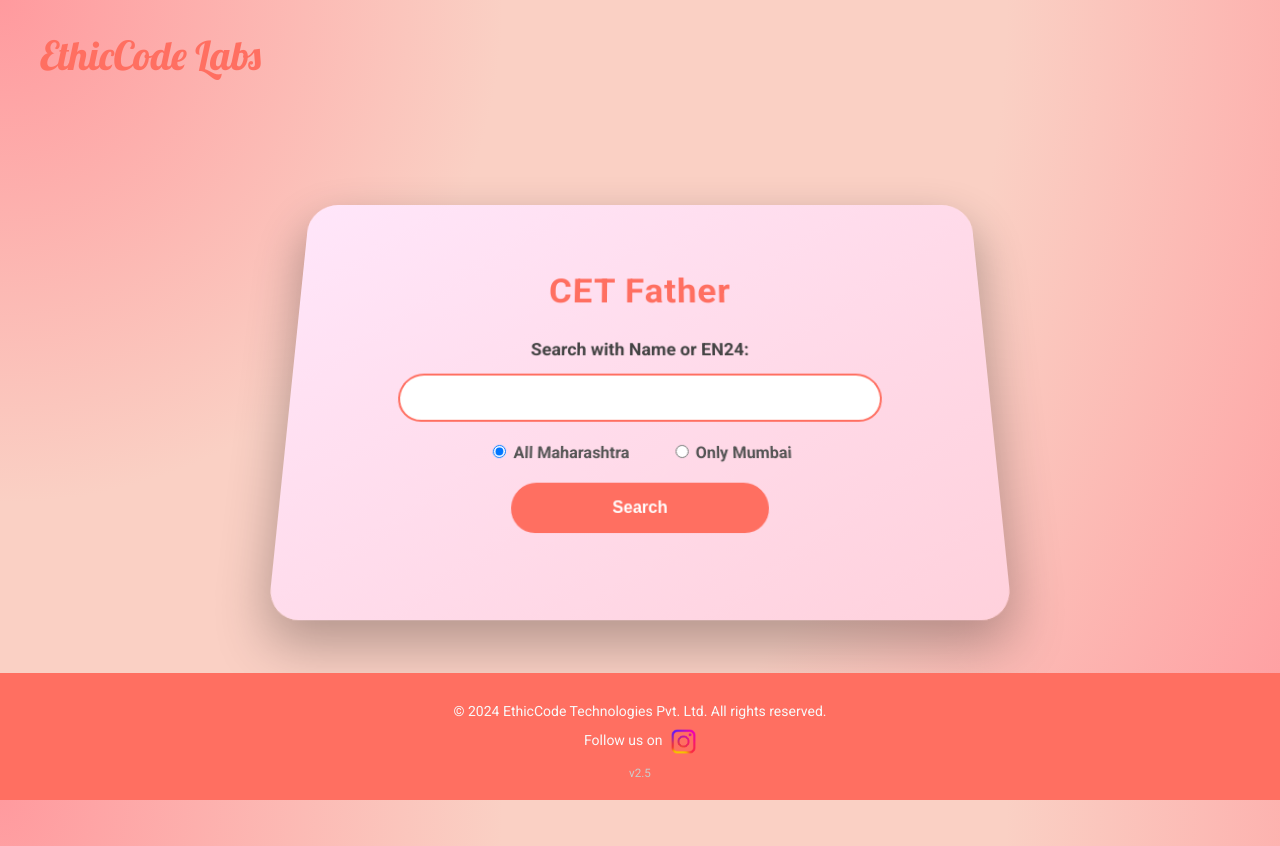
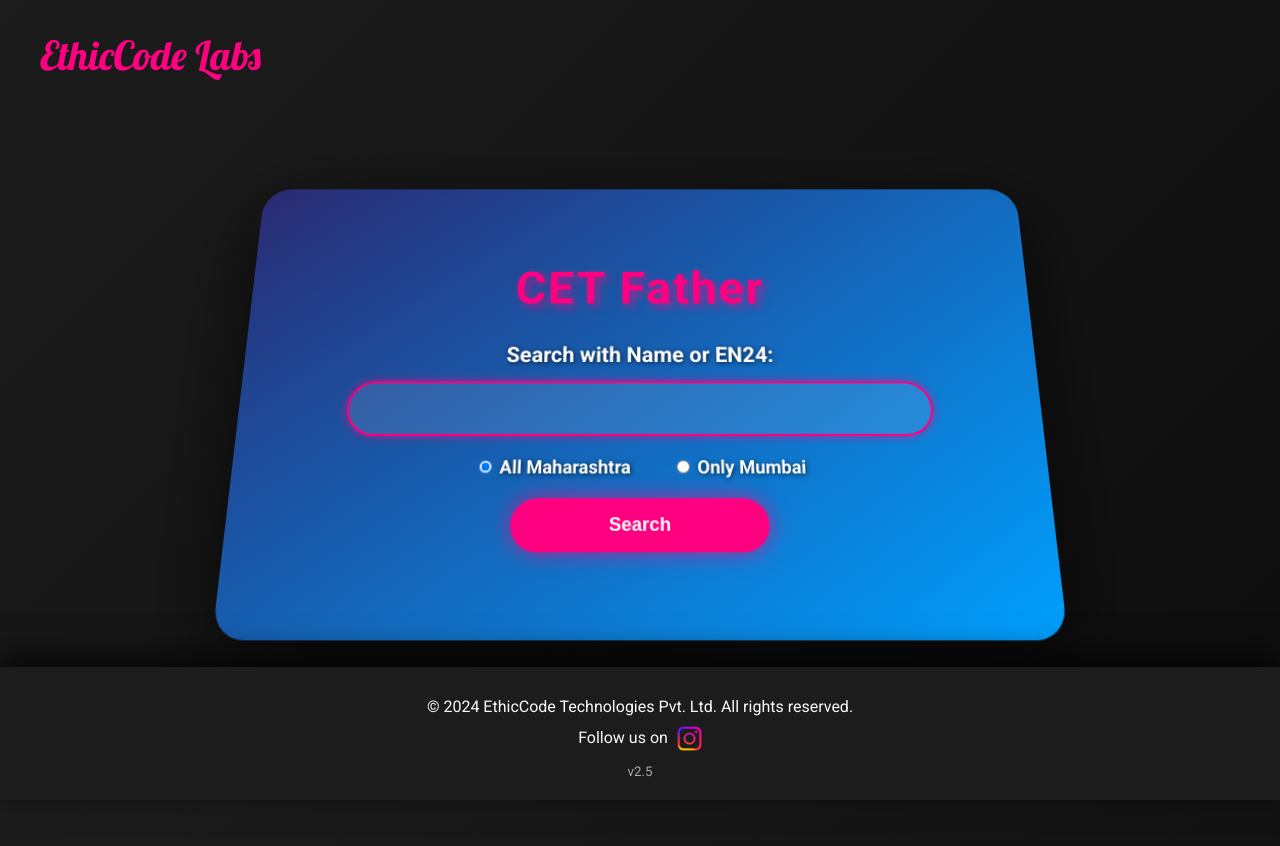
Before and after one commit to EthicCodes/CET-Father, a Flask app: page / in a window 1280 px wide; the page is wider, and only the part inside the window is pictured. Run offline with Flask 2, Linux system fonts and the light colour scheme.

Commit message:
Update style.css v2.5

```diff
--- a/static/style.css
+++ b/static/style.css
@@ -1,7 +1,7 @@
 /* Basic body style */
 body {
     font-family: 'Roboto', sans-serif;
-    background: radial-gradient(circle at top left, #ff9a9e, #fad0c4, #fad0c4, #ff9a9e);
+    background: linear-gradient(135deg, #1c1c1c, #0d0d0d);
     color: #fff;
     margin: 0;
     padding: 0;
@@ -14,7 +14,7 @@
     left: 40px;
     font-family: 'Lobster', cursive;
     font-size: 40px;
-    color: #ff6f61;
+    color: #ff0080;
     animation: bounce-in 2s ease-out;
 }
 
@@ -32,27 +32,29 @@
 }
 
 .search-card {
-    background: linear-gradient(145deg, #ffe6fa, #ffd1dc);
+    background: linear-gradient(145deg, #2a2a72, #009ffd);
     padding: 50px;
     border-radius: 30px;
-    box-shadow: 0 20px 50px rgba(0, 0, 0, 0.3);
+    box-shadow: 0 20px 80px rgba(0, 0, 0, 0.7);
     text-align: center;
     width: 100%;
-    max-width: 600px;
+    max-width: 700px;
     transition: all 0.5s ease;
+    transform: scale(1);
 }
 
 .search-card:hover {
-    transform: translateY(-20px) scale(1.05);
-    box-shadow: 0 30px 70px rgba(0, 0, 0, 0.5);
+    transform: translateY(-20px) scale(1.1);
+    box-shadow: 0 30px 100px rgba(0, 0, 0, 1);
 }
 
 h1 {
-    color: #ff6f61;
+    color: #ff0080;
     margin-bottom: 30px;
-    font-size: 36px;
-    font-weight: 700;
-    letter-spacing: 1px;
+    font-size: 48px;
+    font-weight: 900;
+    letter-spacing: 2px;
+    text-shadow: 4px 4px 10px rgba(255, 0, 128, 0.6);
     position: relative;
     animation: fade-in 2s ease-in;
 }
@@ -65,24 +67,30 @@
 
 label {
     margin-bottom: 15px;
-    color: #444;
+    color: #fff;
     font-weight: bold;
-    font-size: 18px;
+    font-size: 22px;
+    text-shadow: 1px 1px 5px rgba(0, 0, 0, 0.7);
 }
 
 input[type="text"] {
     padding: 15px;
     margin-bottom: 20px;
-    border: 2px solid #ff6f61;
+    border: 2px solid #ff0080;
     border-radius: 50px;
+    background: rgba(255, 255, 255, 0.1);
+    color: #fff;
     width: 100%;
-    max-width: 450px;
-    transition: border 0.3s ease;
+    max-width: 550px;
+    font-size: 18px;
+    transition: border 0.3s ease, box-shadow 0.3s ease;
     outline: none;
+    box-shadow: 0 0 10px rgba(255, 0, 128, 0.7);
 }
 
 input[type="text"]:focus {
     border-color: #ff4f81;
+    box-shadow: 0 0 20px rgba(255, 0, 128, 1);
 }
 
 .radio-buttons {
@@ -94,33 +102,36 @@
 .radio-buttons label {
     margin: 0 20px;
     font-weight: 600;
-    color: #555;
-    font-size: 16px;
+    color: #fff;
+    font-size: 18px;
+    text-shadow: 1px 1px 5px rgba(0, 0, 0, 0.7);
 }
 
 button {
     padding: 15px 40px;
-    background-color: #ff6f61;
+    background-color: #ff0080;
     color: white;
     border: none;
     border-radius: 50px;
-    cursor: pointer;
-    font-size: 16px;
+    font-size: 18px;
     font-weight: bold;
+    box-shadow: 0 0 20px rgba(255, 0, 128, 0.7);
     transition: all 0.4s ease;
     width: 100%;
     max-width: 250px;
     position: relative;
+    transform: scale(1);
 }
 
 button:hover {
     background-color: #ff4f81;
-    transform: translateY(-5px) scale(1.05);
+    box-shadow: 0 0 30px rgba(255, 0, 128, 1);
+    transform: scale(1.1) translateY(-5px);
 }
 
 button:active {
     transform: scale(0.95);
-    background-color: #ff2b56;
+    background-color: #ff1f56;
 }
 
 #results {
@@ -131,41 +142,47 @@
 }
 
 .result-card {
-    background: linear-gradient(135deg, #ff9a9e, #fad0c4);
-    border-radius: 20px;
+    background: linear-gradient(145deg, #ff0080, #ff4f81);
+    border-radius: 25px;
     padding: 20px;
     margin: 15px;
     width: 100%;
-    max-width: 450px;
+    max-width: 550px;
     color: white;
-    box-shadow: 0 10px 25px rgba(0, 0, 0, 0.3);
+    box-shadow: 0 20px 50px rgba(255, 0, 128, 0.7);
     text-align: center;
-    animation: fade-in-up 1s ease-in-out;
+    animation: glow-in 1s ease-in-out;
+}
+
+.result-card:hover {
+    box-shadow: 0 20px 60px rgba(255, 0, 128, 1);
+    transform: scale(1.05);
 }
 
 .result-card a {
-    color: #4bcffa;
+    color: #00f0ff;
     font-weight: bold;
+    font-size: 20px;
     text-decoration: none;
-    font-size: 16px;
-    transition: color 0.3s ease;
+    text-shadow: 2px 2px 5px rgba(0, 240, 255, 0.7);
+    transition: color 0.3s ease, text-shadow 0.3s ease;
 }
 
 .result-card a:hover {
-    color: #1e90ff;
-    text-decoration: underline;
+    color: #00e5ff;
+    text-shadow: 4px 4px 10px rgba(0, 240, 255, 1);
 }
 
 footer {
     text-align: center;
     padding: 20px 0;
-    background-color: #ff6f61;
+    background-color: #1c1c1c;
     color: #f8f9fa;
     position: fixed;
     width: 100%;
     bottom: 0;
-    font-size: 14px;
-    animation: slide-up 1s ease;
+    font-size: 16px;
+    box-shadow: 0 -10px 30px rgba(0, 0, 0, 0.8);
 }
 
 footer p {
@@ -173,7 +190,7 @@
 }
 
 footer small {
-    color: #ccc;
+    color: #aaa;
 }
 
 .instagram-icon {
@@ -195,17 +212,6 @@
     }
 }
 
-@keyframes fade-in-up {
-    0% {
-        opacity: 0;
-        transform: translateY(50px);
-    }
-    100% {
-        opacity: 1;
-        transform: translateY(0);
-    }
-}
-
 @keyframes bounce-in {
     0% {
         opacity: 0;
@@ -220,13 +226,13 @@
     }
 }
 
-@keyframes slide-up {
+@keyframes glow-in {
     0% {
         opacity: 0;
-        transform: translateY(50px);
+        box-shadow: 0 0 0 rgba(255, 0, 128, 0);
     }
     100% {
         opacity: 1;
-        transform: translateY(0);
+        box-shadow: 0 20px 50px rgba(255, 0, 128, 0.7);
     }
 }
```
